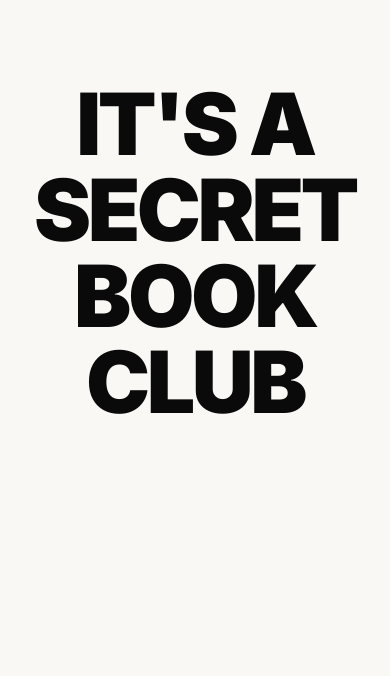
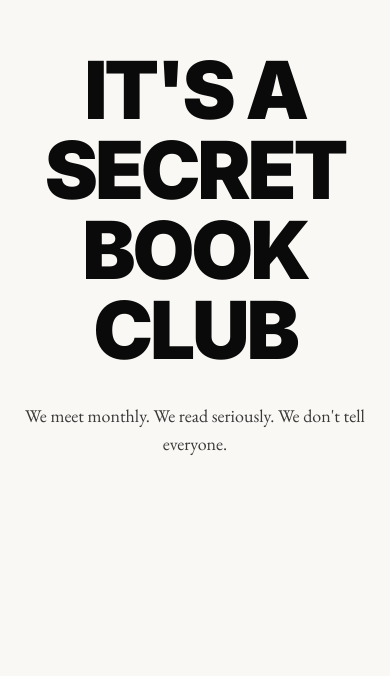
Before and after one commit to Efe-Onoh/its-a-secret-book-club, a Next.js app: page / in a window 390 px wide. Shown: the part 168-844 px from the top of the page. Built offline with nearby package versions, Linux system fonts and the light colour scheme.

Commit message:
fix: hero text

```diff
--- a/app/page.tsx
+++ b/app/page.tsx
@@ -104,11 +104,11 @@ function Hero() {
     //     <div className="w-px h-10" style={{ background: "var(--color-hero-ink)" }} />
     //   </div>
     // </section>
-    <section className="snap-section flex items-center justify-center overflow-hidden" style={{ background: "var(--color-hero-bg)" }}>
+    <section className="snap-section flex flex-col gap-8 items-center justify-center text-center overflow-hidden" style={{ background: "var(--color-hero-bg)", color: "var(--color-hero-ink)" }}>
       <h1
         className="font-display uppercase text-center leading-none w-full px-4"
         style={{
-          fontSize: "clamp(80px, min(25vh,22vw), 320px)",
+          fontSize: "clamp(80px, min(25vh,20vw), 320px)",
           letterSpacing: "-0.04em",
           color: "var(--color-hero-ink)",
           wordBreak: "break-word",
@@ -116,6 +116,7 @@ function Hero() {
       >
         IT'S A SECRET BOOK CLUB
       </h1>
+      <p className="font-body text-lg md:text-xl max-w-md opacity-80">We meet monthly. We read seriously. We don't tell everyone.</p>
     </section>
   );
 }
```
